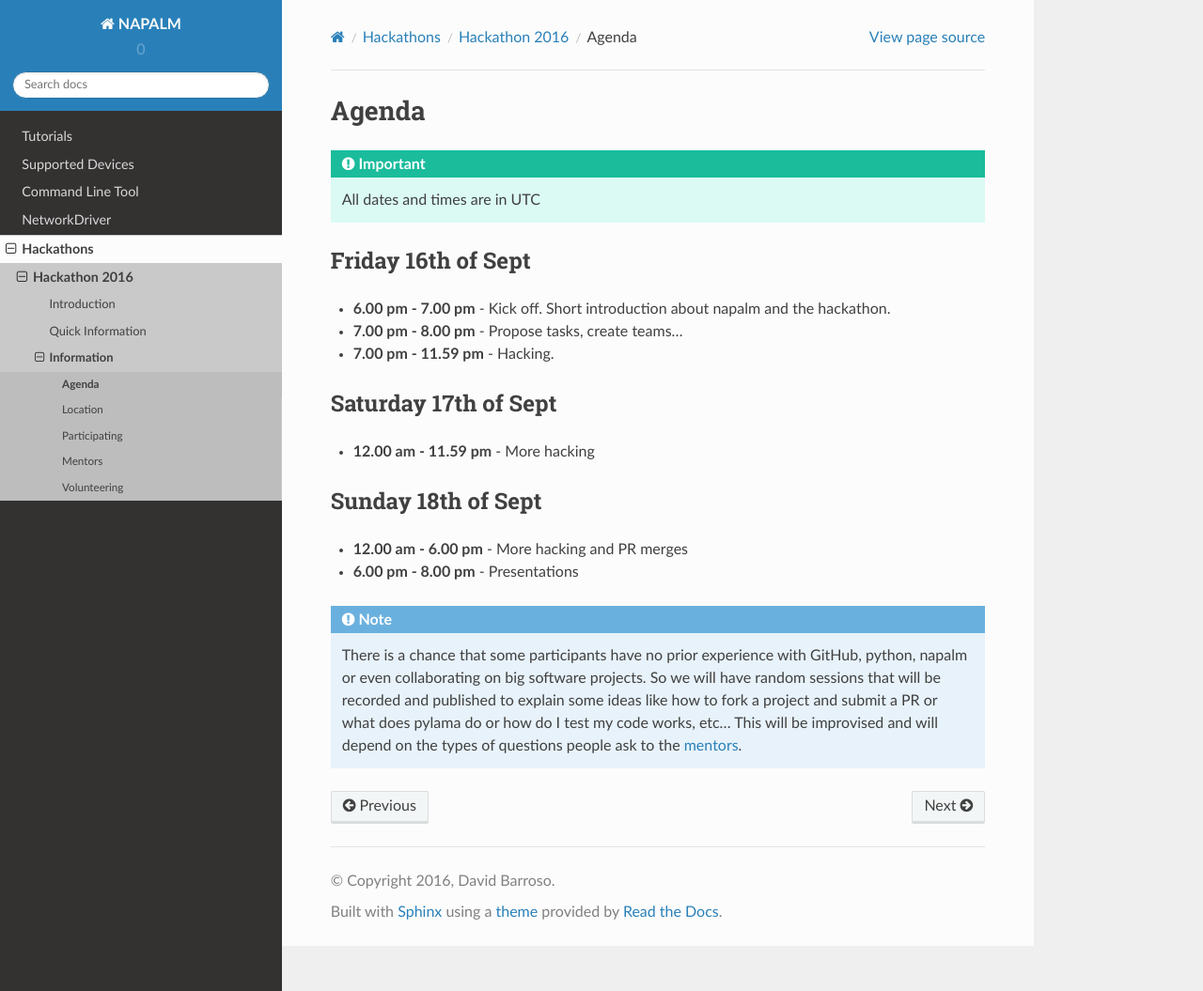
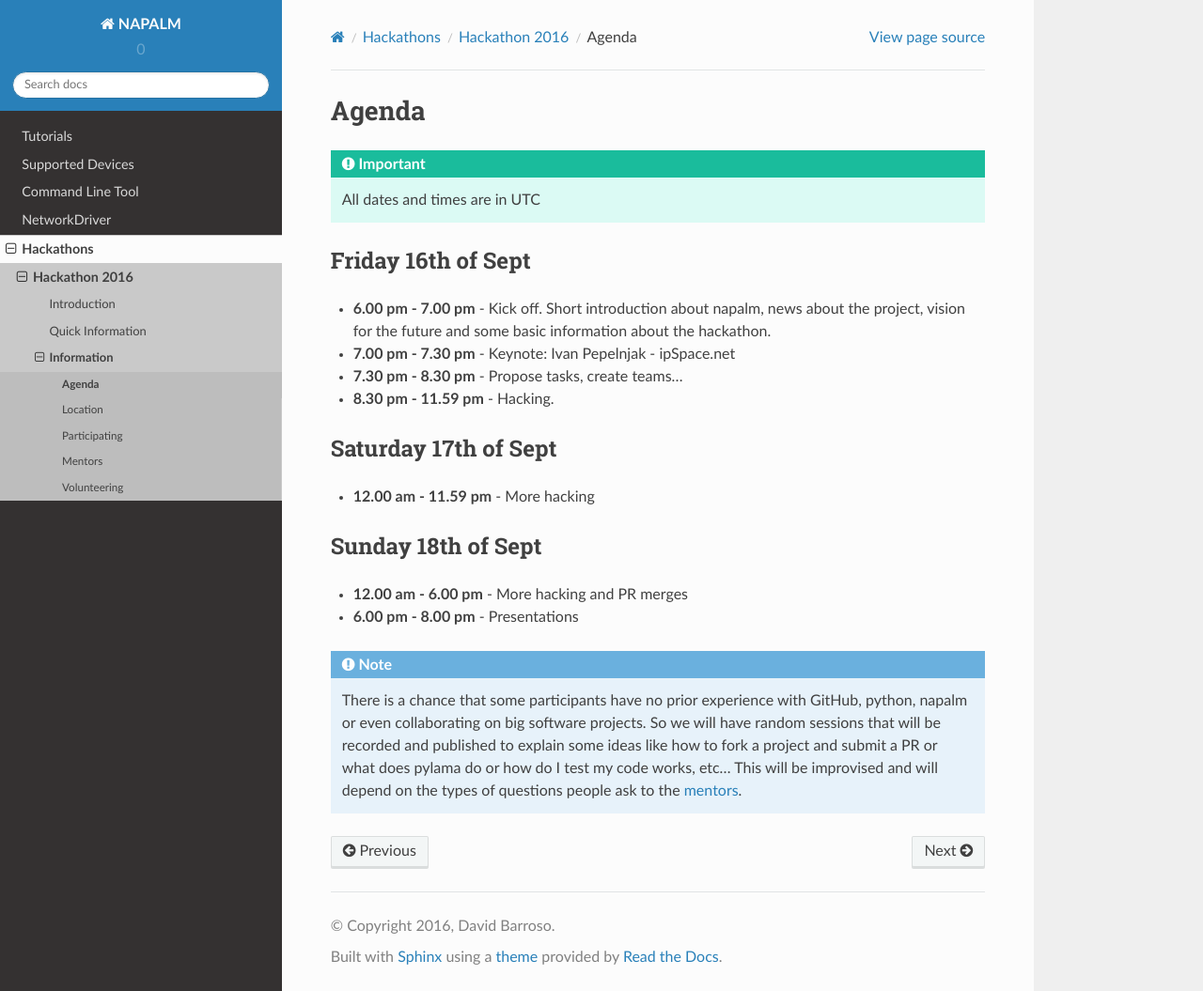
Before and after one commit to napalm-automation/napalm, a Sphinx documentation site: the page built from docs/hackathons/hackathon2016/agenda.rst, in a window 1280 px wide and 1055 px high. Shown: the whole window at 94% size. Built offline with Sphinx 7.4.7 and the Read the Docs theme 2.0.0, drawn with Linux system fonts in a browser that asks for light colours.

Commit message:
Added opening keynote for hackathon2016

```diff
--- a/docs/hackathons/hackathon2016/agenda.rst
+++ b/docs/hackathons/hackathon2016/agenda.rst
@@ -7,9 +7,10 @@ ______
 Friday 16th of Sept
 ^^^^^^^^^^^^^^^^^^^
 
-* **6.00 pm - 7.00 pm** - Kick off. Short introduction about napalm and the hackathon.
-* **7.00 pm - 8.00 pm** - Propose tasks, create teams...
-* **7.00 pm - 11.59 pm** - Hacking.
+* **6.00 pm - 7.00 pm** - Kick off. Short introduction about napalm, news about the project, vision for the future and some basic information about the hackathon.
+* **7.00 pm - 7.30 pm** - Keynote: Ivan Pepelnjak - ipSpace.net
+* **7.30 pm - 8.30 pm** - Propose tasks, create teams...
+* **8.30 pm - 11.59 pm** - Hacking.
 
 Saturday 17th of Sept
 ^^^^^^^^^^^^^^^^^^^^^
```
